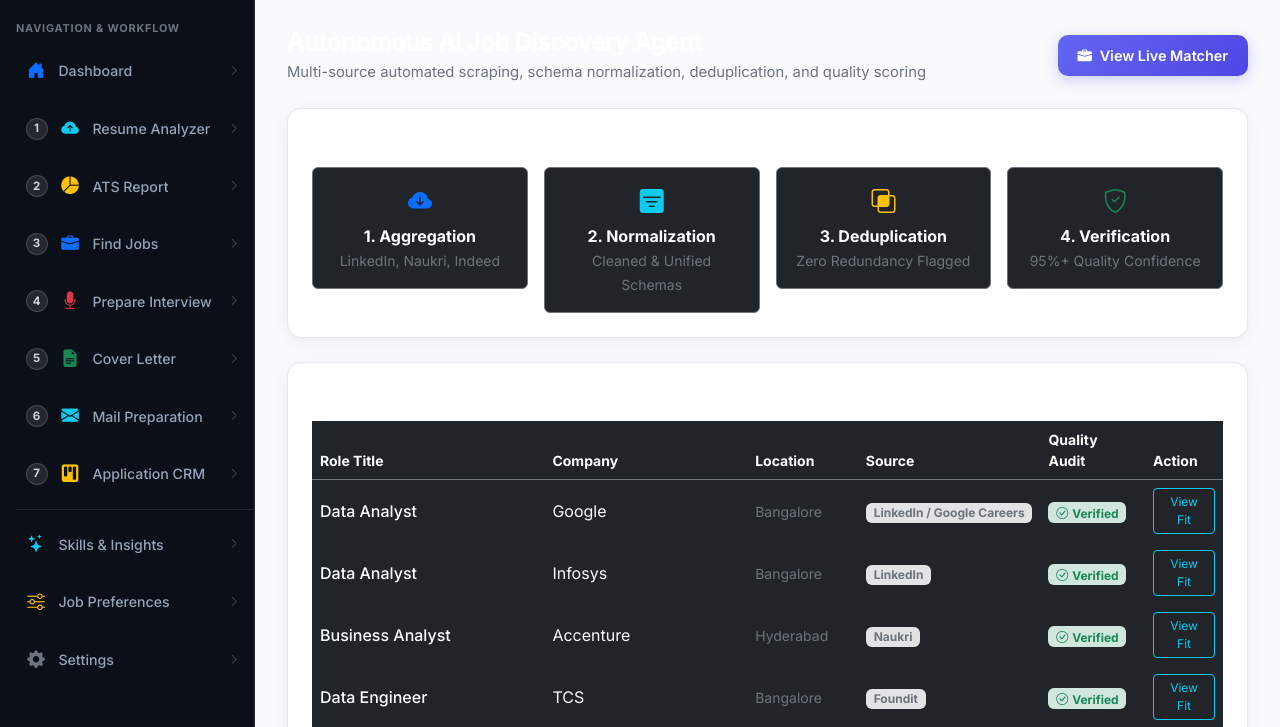
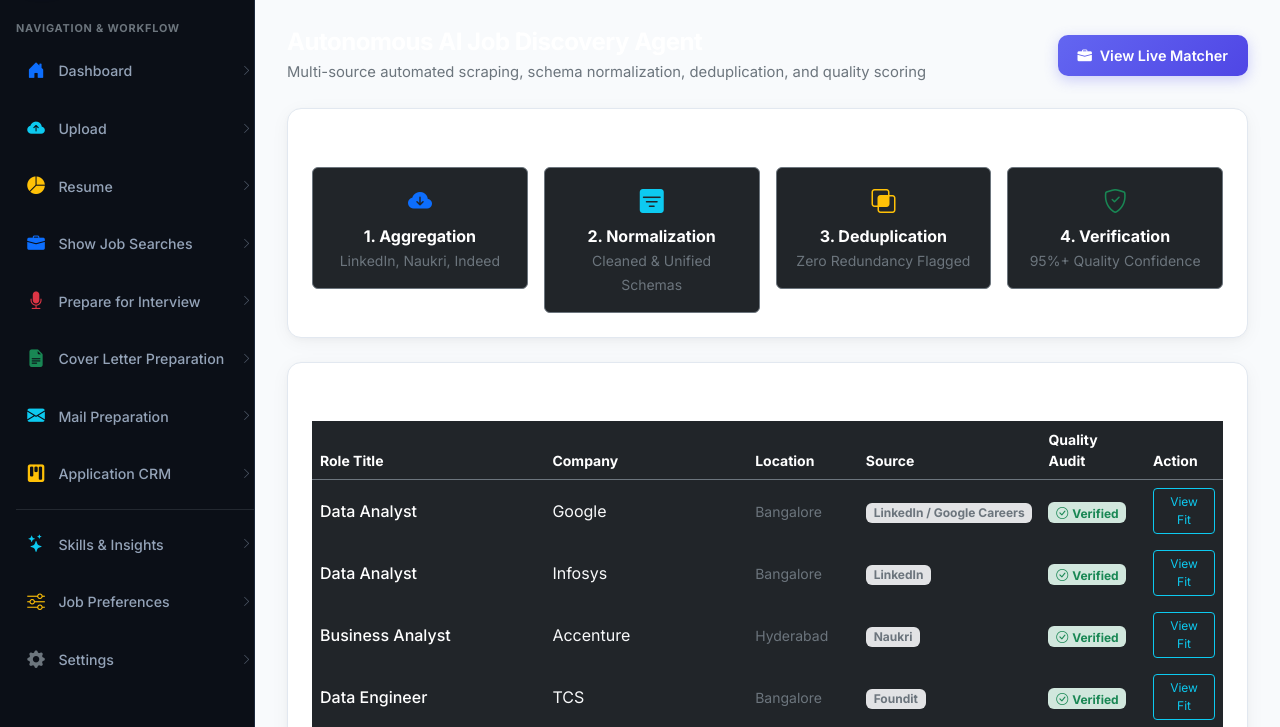
Before and after one commit to Vishnu-Sai-bit/AI_Job_Agent, a Flask app: page /ai-job-agent/ in a window 1280 px wide. Shown: the part 64-791 px from the top of the page. Run offline with Flask 3, Linux system fonts and the light colour scheme.

Commit message:
AI Job Agent

```diff
--- a/app/templates/base.html
+++ b/app/templates/base.html
@@ -97,70 +97,63 @@
             </a>
           </li>
 
-          <!-- 1. Upload / Resume Analyzer -->
+          <!-- Upload -->
           <li class="nav-item">
             <a class="nav-link {% if active_tab in ['step_upload', 'resumes'] and request.endpoint == 'resumes.index' %}active{% endif %}" href="{{ url_for('resumes.index') }}" title="Upload resume document">
-              <span class="step-num">1</span>
               <i class="bi bi-cloud-arrow-up-fill text-info"></i>
-              <span class="text-truncate">Resume Analyzer</span>
+              <span class="text-truncate">Upload</span>
               <i class="bi bi-chevron-right ms-auto opacity-50" style="font-size: 0.7rem;"></i>
             </a>
           </li>
 
-          <!-- 2. Resume / ATS Report -->
+          <!-- Resume -->
           <li class="nav-item">
             <a class="nav-link {% if active_tab in ['step_ats', 'ats_report', 'resume_analysis', 'step_parsing', 'step_ai_analysis'] and request.endpoint == 'resumes.analyze' %}active{% endif %}" href="{{ url_for('resumes.analyze') }}" title="Resume profile, skills and ATS diagnostic">
-              <span class="step-num">2</span>
               <i class="bi bi-pie-chart-fill text-warning"></i>
-              <span class="text-truncate">ATS Report</span>
+              <span class="text-truncate">Resume</span>
               <i class="bi bi-chevron-right ms-auto opacity-50" style="font-size: 0.7rem;"></i>
             </a>
           </li>
 
-          <!-- 3. Show Job Searches / Find Jobs -->
+          <!-- Show Job Searches -->
           <li class="nav-item">
             <a class="nav-link {% if active_tab in ['jobs', 'job_matching'] and request.endpoint in ['jobs.index', 'job_matching.detail'] %}active{% endif %}" href="{{ url_for('jobs.index') }}" title="Discovered live jobs & matching opportunities">
-              <span class="step-num">3</span>
               <i class="bi bi-briefcase-fill text-primary"></i>
-              <span class="text-truncate">Find Jobs</span>
+              <span class="text-truncate">Show Job Searches</span>
               <i class="bi bi-chevron-right ms-auto opacity-50" style="font-size: 0.7rem;"></i>
             </a>
           </li>
 
-          <!-- 4. Prepare for Interview -->
+          <!-- Prepare for Interview -->
           <li class="nav-item">
             <a class="nav-link {% if active_tab == 'interviews' %}active{% endif %}" href="{{ url_for('interviews.index') }}" title="Simulated mock interview rounds & technical Q&A">
-              <span class="step-num">4</span>
               <i class="bi bi-mic-fill text-danger"></i>
-              <span class="text-truncate">Prepare Interview</span>
+              <span class="text-truncate">Prepare for Interview</span>
               <i class="bi bi-chevron-right ms-auto opacity-50" style="font-size: 0.7rem;"></i>
             </a>
           </li>
 
-          <!-- 5. Cover Letter Preparation -->
+          <!-- Cover Letter Preparation -->
           <li class="nav-item">
             <a class="nav-link {% if active_tab == 'cover_letter' %}active{% endif %}" href="{{ url_for('main.cover_letter') }}" title="Tailored cover letter generator">
-              <span class="step-num">5</span>
               <i class="bi bi-file-earmark-text-fill text-success"></i>
-              <span class="text-truncate">Cover Letter</span>
+              <span class="text-truncate">Cover Letter Preparation</span>
               <i class="bi bi-chevron-right ms-auto opacity-50" style="font-size: 0.7rem;"></i>
             </a>
           </li>
 
-          <!-- 6. Mail Preparation -->
+          <!-- Mail Preparation -->
           <li class="nav-item">
             <a class="nav-link {% if active_tab == 'mail_preparation' %}active{% endif %}" href="{{ url_for('main.mail_preparation') }}" title="Cold outreach, follow-up, and application email drafter">
-              <span class="step-num">6</span>
               <i class="bi bi-envelope-fill text-info"></i>
               <span class="text-truncate">Mail Preparation</span>
               <i class="bi bi-chevron-right ms-auto opacity-50" style="font-size: 0.7rem;"></i>
             </a>
           </li>
 
-          <!-- 7. Application CRM -->
+          <!-- Application CRM -->
           <li class="nav-item">
             <a class="nav-link {% if active_tab == 'applications' %}active{% endif %}" href="{{ url_for('applications.index') }}" title="Job applications tracking Kanban pipeline">
-              <span class="step-num">7</span>
               <i class="bi bi-kanban-fill text-warning"></i>
               <span class="text-truncate">Application CRM</span>
               <i class="bi bi-chevron-right ms-auto opacity-50" style="font-size: 0.7rem;"></i>
```
Also changed, not shown: streamlit_app.py (+8 -8 lines).
